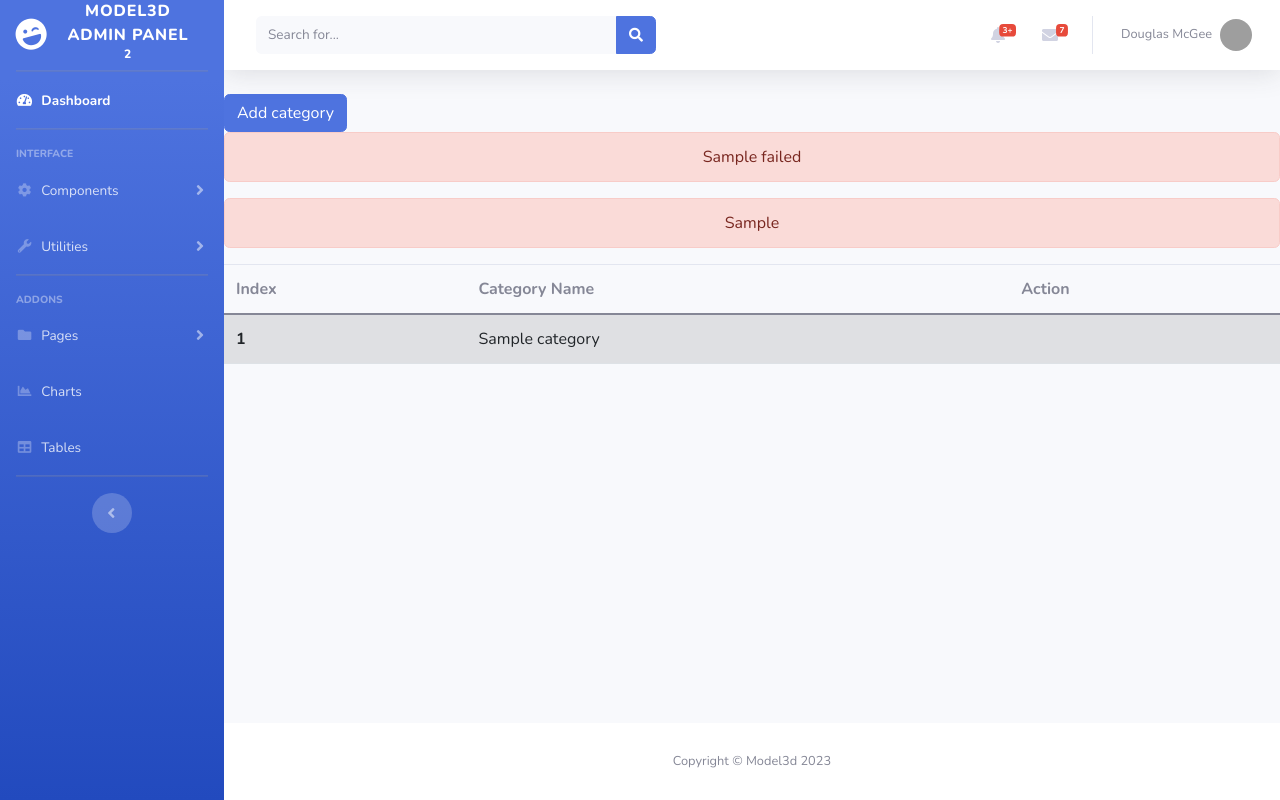
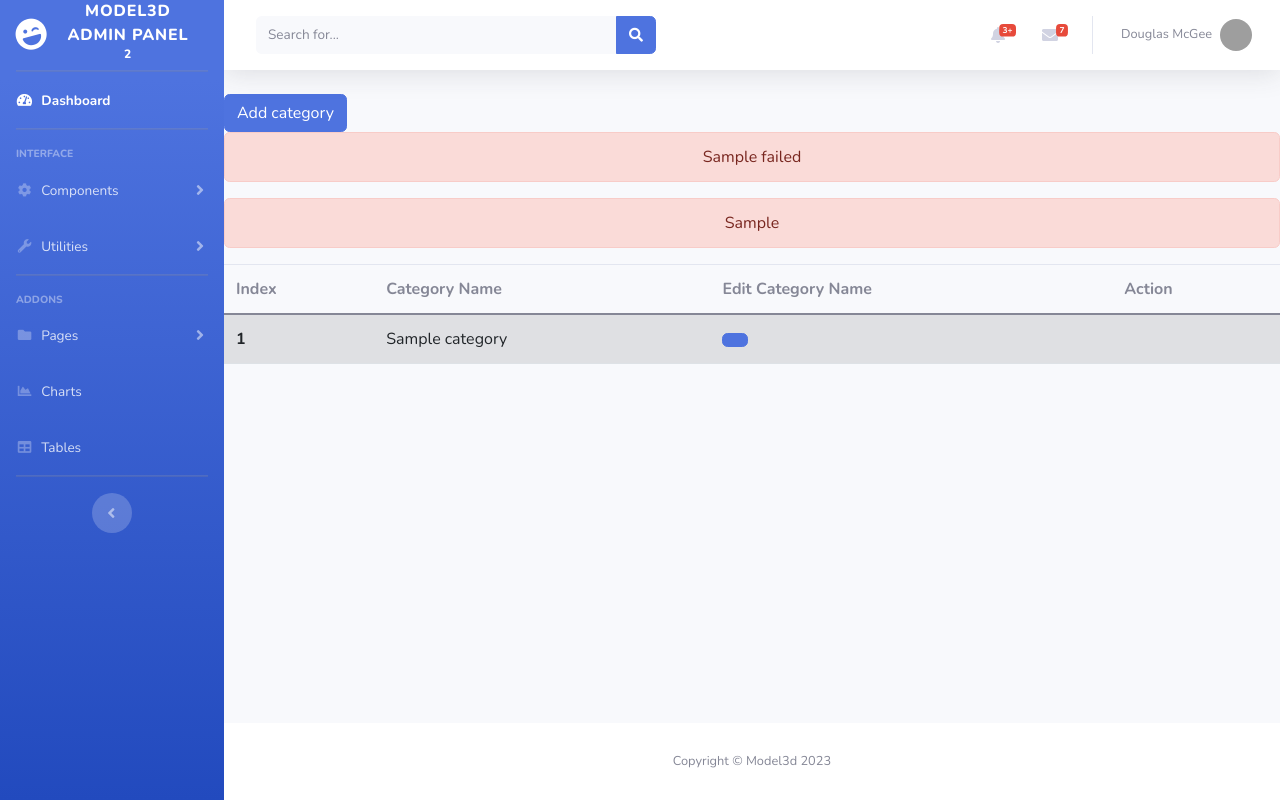
Before and after one commit to DraganovTs/finalProject_softUni_Model3d, a Spring app: template Admin/src/main/resources/templates/categories.html in a window 1280 px wide. Run offline with Thymeleaf, Linux system fonts and the light colour scheme; the template is opened without the code that fills it: most values are stand-ins (such as "Sample title", 1, 10 or a date in 2020); data that the repository does not hold is empty; the project's own start-up code is not run, and a stand-in starts its controllers and pages; some of the project's set-up classes (security, data sources, template engines, error pages and the like) are left out, and stand-ins take their place; grey boxes are pictures that could not be loaded.

Commit message:
add edit category Name

```diff
--- /dev/null
+++ b/Admin/src/main/resources/static/js/categories.js
@@ -0,0 +1,11 @@
+$('document').ready(function (){
+  $('table #editButton').on('click',function (event){
+      event.preventDefault();
+      var href=$(this).attr('href');
+      $.get(href,function (category, status){
+          $('idEdit').val(category.id);
+          $("nameEdit").val(category.name);
+      });
+      $('#editModal').modal();
+    });
+});
--- a/Admin/src/main/resources/templates/categories.html
+++ b/Admin/src/main/resources/templates/categories.html
@@ -41,21 +41,24 @@
                 <span th:text="${existCategory}"></span>
             </div>
             <div th:each="error: ${#fields.errors()}" class="text-center alert alert-danger">
-                <span th:text="${error}" ></span>
+                <span th:text="${error}"></span>
             </div>
             <table class="table table-striped" th:if="${categories.size()>0}">
                 <thead>
                 <tr>
                     <th scope="col">Index</th>
                     <th scope="col">Category Name</th>
+                    <th scope="col">Edit Category Name</th>
                     <th scope="col">Action</th>
-
                 </tr>
                 </thead>
                 <tbody>
                 <tr th:each="category : ${categories}">
                     <th scope="row" th:text="${category.id}"></th>
                     <td th:text="${category.name}">Mark</td>
+                    <td>
+                        <a id="editButton" th:href="@{/findById/{id}(id=*{category.id})}" class="btn btn-primary"></a>
+                    </td>
                     <td></td>
                 </tr>
                 </tbody>
@@ -81,7 +84,7 @@
 <!-- Logout Modal-->
 <th:block th:replace="~{fragments/logout_modal}"></th:block>
 
-<!--BOOTSTRAP 5 MODAL-->
+<!--BOOTSTRAP 5 MODAL Add Category-->
 <div class="modal fade" id="exampleModal" tabindex="-1" aria-labelledby="exampleModalLabel" aria-hidden="true">
     <form th:action="@{/add-category}" th:method="POST" th:object="${categoryDTO}">
         <div class="modal-dialog">
@@ -106,8 +109,36 @@
 </div>
 <!--END of BOOTSTRAP 5 MODAL-->
 
+<!--BOOTSTRAP 5 MODAL Change Name of Category-->
+<div class="modal fade" id="editModal" tabindex="-1" aria-labelledby="editModalExample" aria-hidden="true">
+    <form>
+        <div class="modal-dialog">
+            <div class="modal-content">
+                <div class="modal-header">
+                    <h5 class="modal-title">Edit category</h5>
+                </div>
+                <div class="modal-body">
+                    <div class="mb-3">
+                        <label for="idEdit" class="col-form-label">Id</label>
+                        <input type="text" class="form-control" id="idEdit" name="idEdit">
+                    </div>
+                    <div class="mb-3">
+                        <label for="nameEdit" class="col-form-label">Name:</label>
+                        <input type="text" class="form-control" id="nameEdit" name="nameEdit">
+                    </div>
+                </div>
+                <div class="modal-footer">
+                    <button type="button" class="btn btn-secondary" data-bs-dismiss="modal">Close</button>
+                    <button type="submit" class="btn btn-primary">Save</button>
+                </div>
+            </div>
+        </div>
+    </form>
+</div>
+<!--END of BOOTSTRAP 5 MODAL-->
+
 <th:block th:replace="~{fragments/scripts}"></th:block>
-
+<script th:src="@{/js/categories.js}"></script>
 </body>
 
 </html>
--- a/Library/src/main/java/com/homecode/library/service/CategoryModelService.java
+++ b/Library/src/main/java/com/homecode/library/service/CategoryModelService.java
@@ -15,7 +15,7 @@ public interface CategoryModelService {
 
     CategoryModelEntity save(CategoryDTO categoryDTO);
 
-    CategoryModelEntity getById(Long id);
+    CategoryDTO findById(Long id);
 
     CategoryModelEntity update(CategoryModelEntity categoryModelEntity);
 
```
Also changed, not shown: Admin/src/main/java/com/homecode/admin/web/CategoryController.java (+18 -7 lines), Library/src/main/java/com/homecode/library/service/impl/CategoryModelServiceImpl.java (+8 -4 lines).
